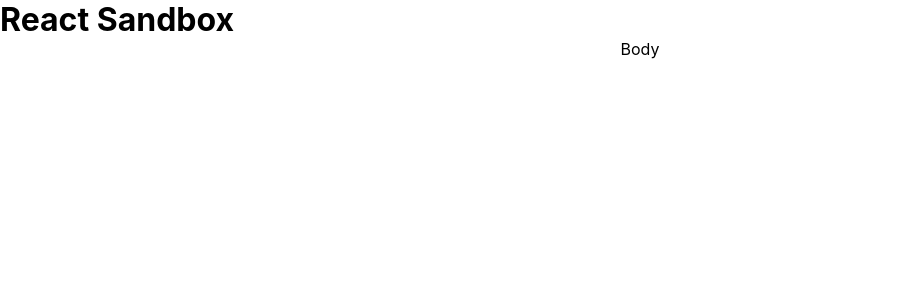
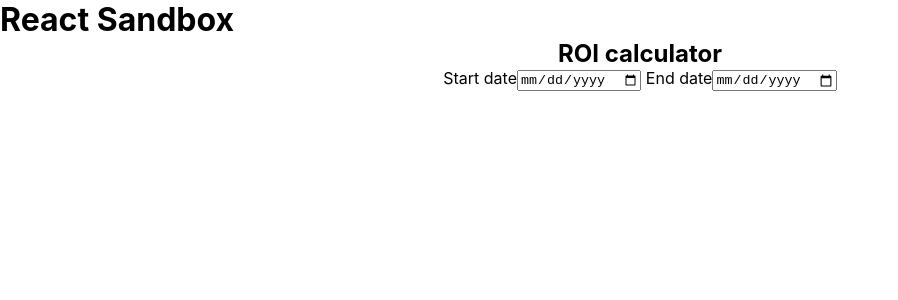
Before and after one commit to Dadagis/react-sandbox, a React (Create React App) app: page / in a window 1280 px wide. Shown: the top 300 px of the page, without its empty margins (0-898 px from the left). Built offline with nearby package versions, Linux system fonts and the light colour scheme.

Commit message:
:heavy_plus_sign: Chart.js

```diff
--- a/package.json
+++ b/package.json
@@ -6,6 +6,7 @@
     "@testing-library/jest-dom": "^5.16.5",
     "@testing-library/react": "^13.4.0",
     "@testing-library/user-event": "^13.5.0",
+    "chart.js": "^4.0.1",
     "react": "^18.2.0",
     "react-dom": "^18.2.0",
     "react-scripts": "^5.0.1",
--- a/src/components/body.jsx
+++ b/src/components/body.jsx
@@ -1,6 +1,12 @@
 import React from 'react';
 import '../styles/index.scss';
+import Calculator from './calculator';
 
 export default function Body() {
-  return <div className="body">Body</div>;
+  return (
+    <div className="body">
+      <h2>ROI calculator</h2>
+      <Calculator />
+    </div>
+  );
 }
--- /dev/null
+++ b/src/components/calculator.jsx
@@ -0,0 +1,12 @@
+import React from 'react';
+
+export default function Calculator() {
+  return (
+    <div>
+      <label htmlFor="date-start"></label> Start date
+      <input type="date" id="date-start" />
+      <label htmlFor="date-end"></label> End date
+      <input type="date" id="date-end" />
+    </div>
+  );
+}
--- a/src/styles/body.scss
+++ b/src/styles/body.scss
@@ -2,4 +2,5 @@
   display: flex;
   justify-content: center;
   align-items: center;
+  flex-direction: column;
 }
```
Also changed, not shown: 1 other file (tests, documents, lock files or other folders).
